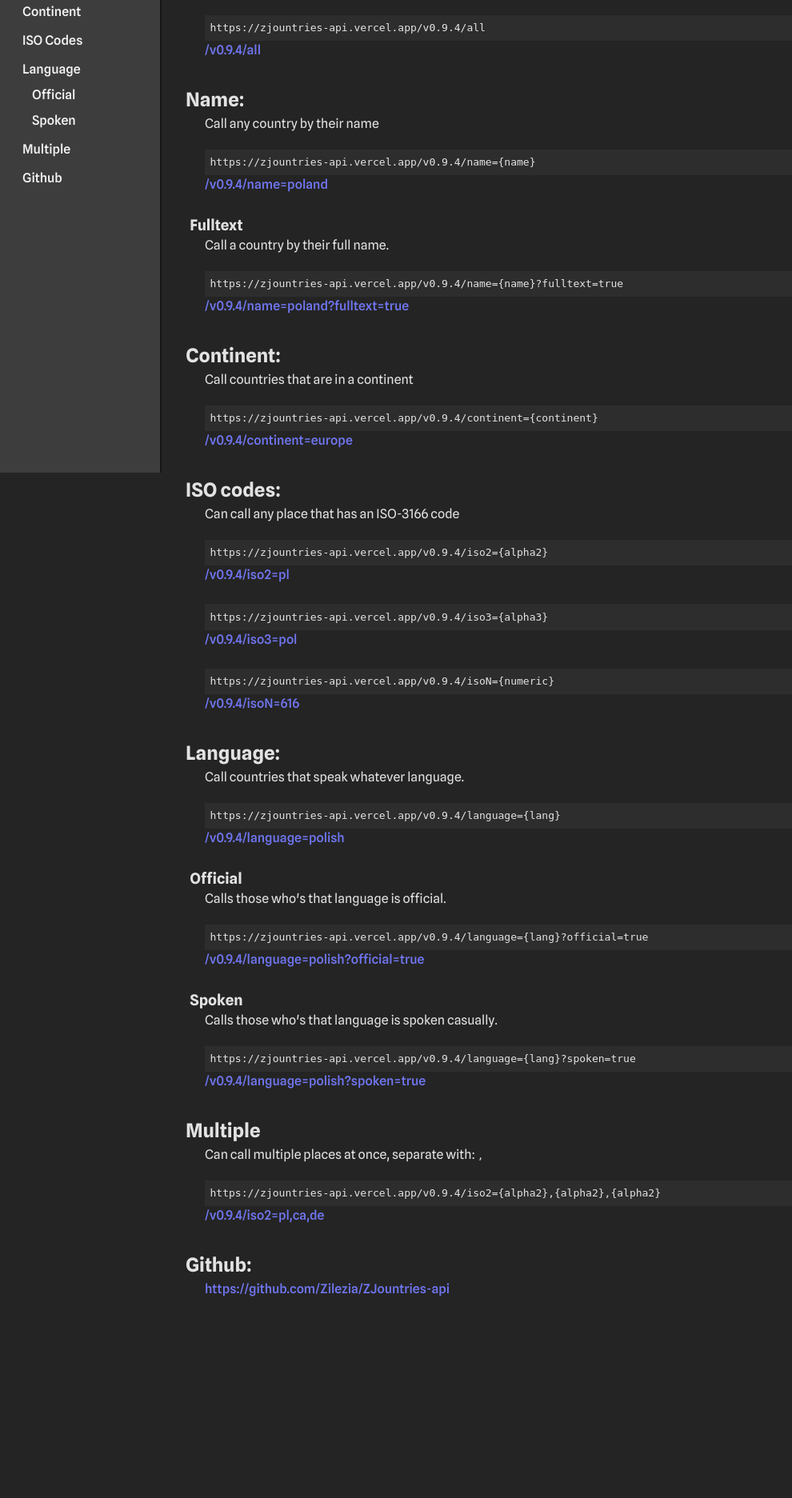
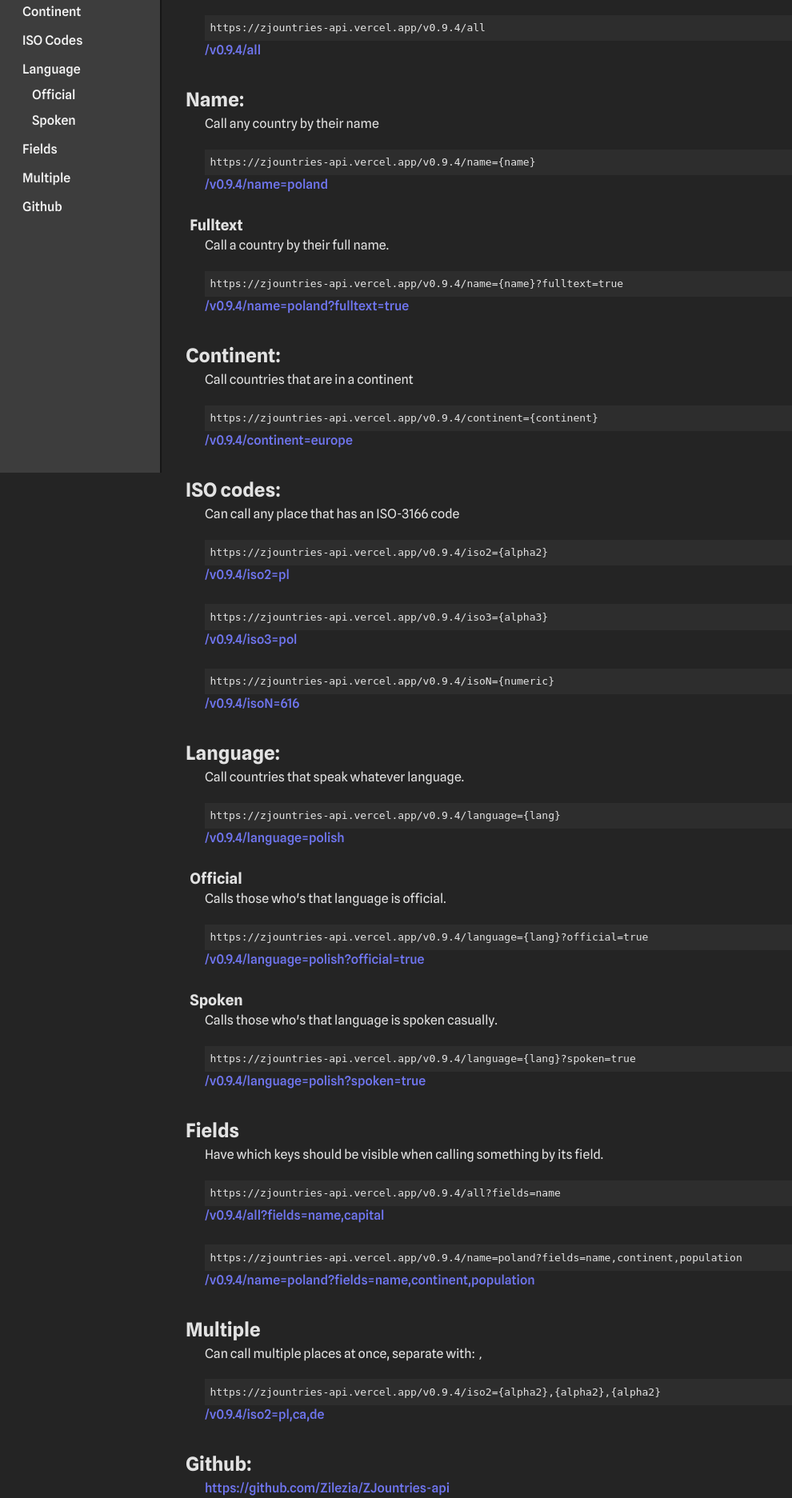
Before and after one commit to Zilezia/ZJountries-api, a Flask app: page / in a window 1280 px wide. Shown: the part 209-2082 px from the top of the page at 80% size, without its empty margins (0-990 px from the left). Before the commit the page ends 1830 px from the top, so only its background shows below. Run offline with Flask 3, Linux system fonts and the light colour scheme; parts of the project's set-up code (start-up, migrations or seed data) failed here and were passed over.

Commit message:
updated website

```diff
--- a/templates/index.html
+++ b/templates/index.html
@@ -23,6 +23,7 @@
         <a class="menu_link" href="#language">Language</a>
             <a class="sub_menu_link" href="#official_lang">Official</a>
             <a class="sub_menu_link" href="#spoken_lang">Spoken</a>
+		<a class="menu_link" href="#fields">Fields</a>
         <a class="menu_link" href="#multiple">Multiple</a>
         <a class="menu_link" href="#github">Github</a>
 
@@ -111,6 +112,19 @@
             </section>
         </section>
 
+        <section id="fields" class="main_section">
+            <h2 class="section_title">Fields</h2>
+
+           	<p class="n_text">Have which keys should be visible when calling something by its field.</p>
+
+			<code class="codeblocks">https://{{ domain }}/{{ api_ver }}/all?fields=name</code>
+            <p class="api_link"><a class="pr_links" href="/{{ api_ver }}/all?fields=name,capital" target="_blank">/{{ api_ver }}/all?fields=name,capital</a></p>
+
+			<code class="codeblocks">https://{{ domain }}/{{ api_ver }}/name=poland?fields=name,continent,population</code>
+            <p class="api_link"><a class="pr_links" href="/{{ api_ver }}/name=poland?fields=name,continent,population" target="_blank">/{{ api_ver }}/name=poland?fields=name,continent,population</a></p>
+
+        </section>
+
         <section id="multiple" class="main_section">
             <h2 class="section_title">Multiple</h2>
 
```
